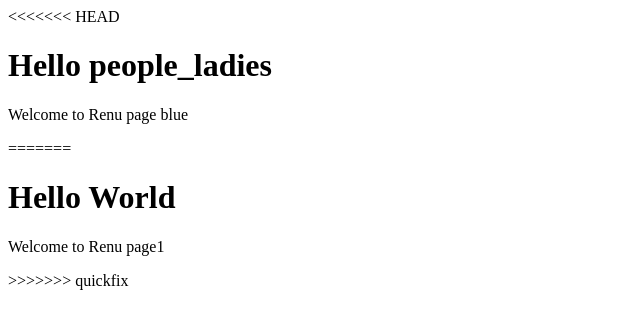
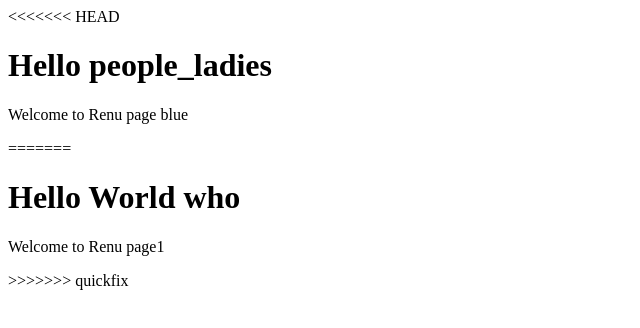
Before and after one commit to renujs/class-project, a plain HTML site: page index.html in a window 1280 px wide. Shown: the full height of the page, 0-640 px from the left. Drawn offline with Linux system fonts and the light colour scheme.

Commit message:
comm_new

```diff
--- a/index.html
+++ b/index.html
@@ -8,7 +8,7 @@
                 <h1> Hello people_ladies </h1>
                 <p> Welcome to Renu page blue </p>
 =======
-                <h1> Hello World </h1>
+                <h1> Hello World who </h1>
                 <p> Welcome to Renu page1 </p>
 >>>>>>> quickfix
         </body>
```
